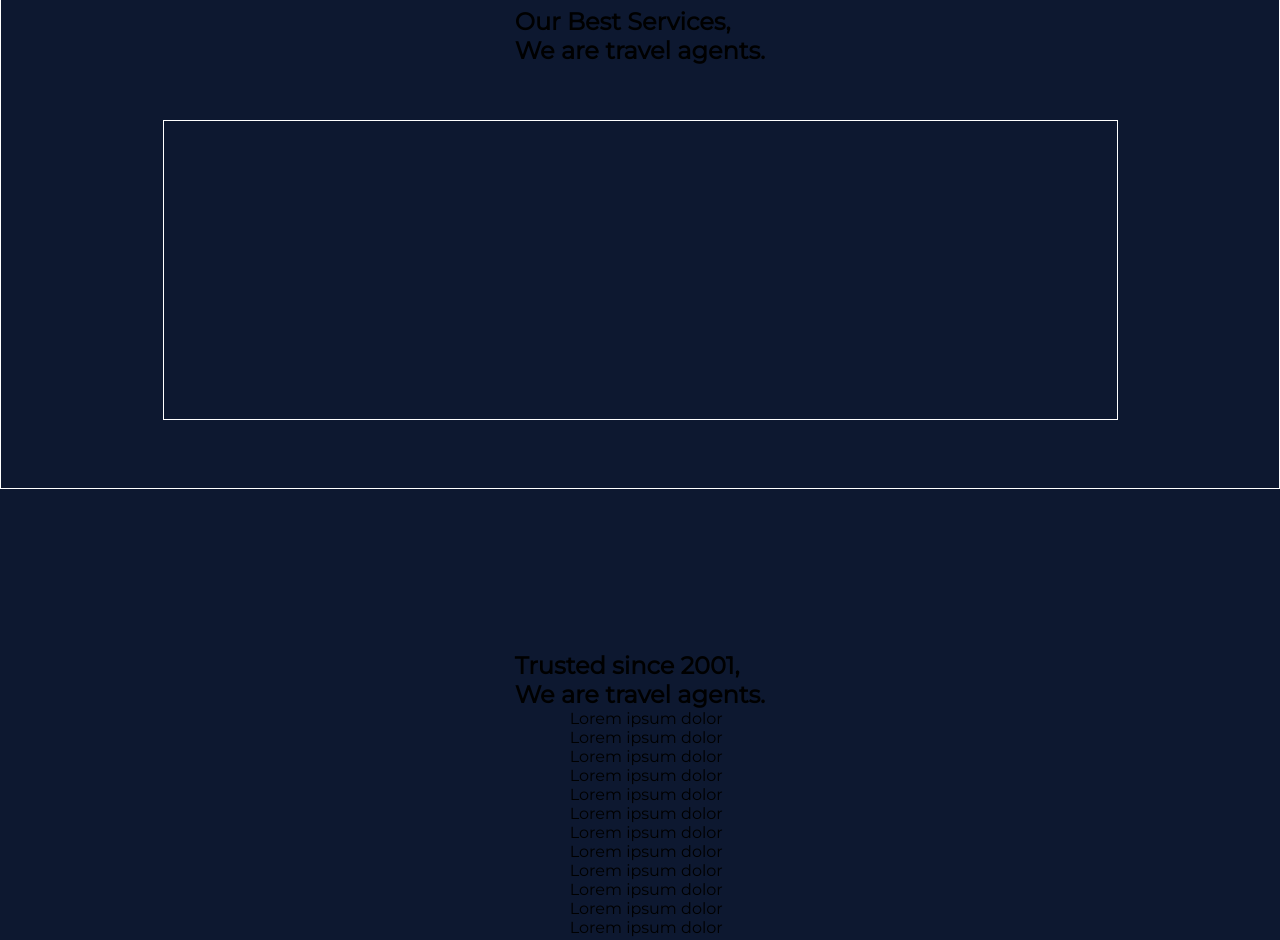
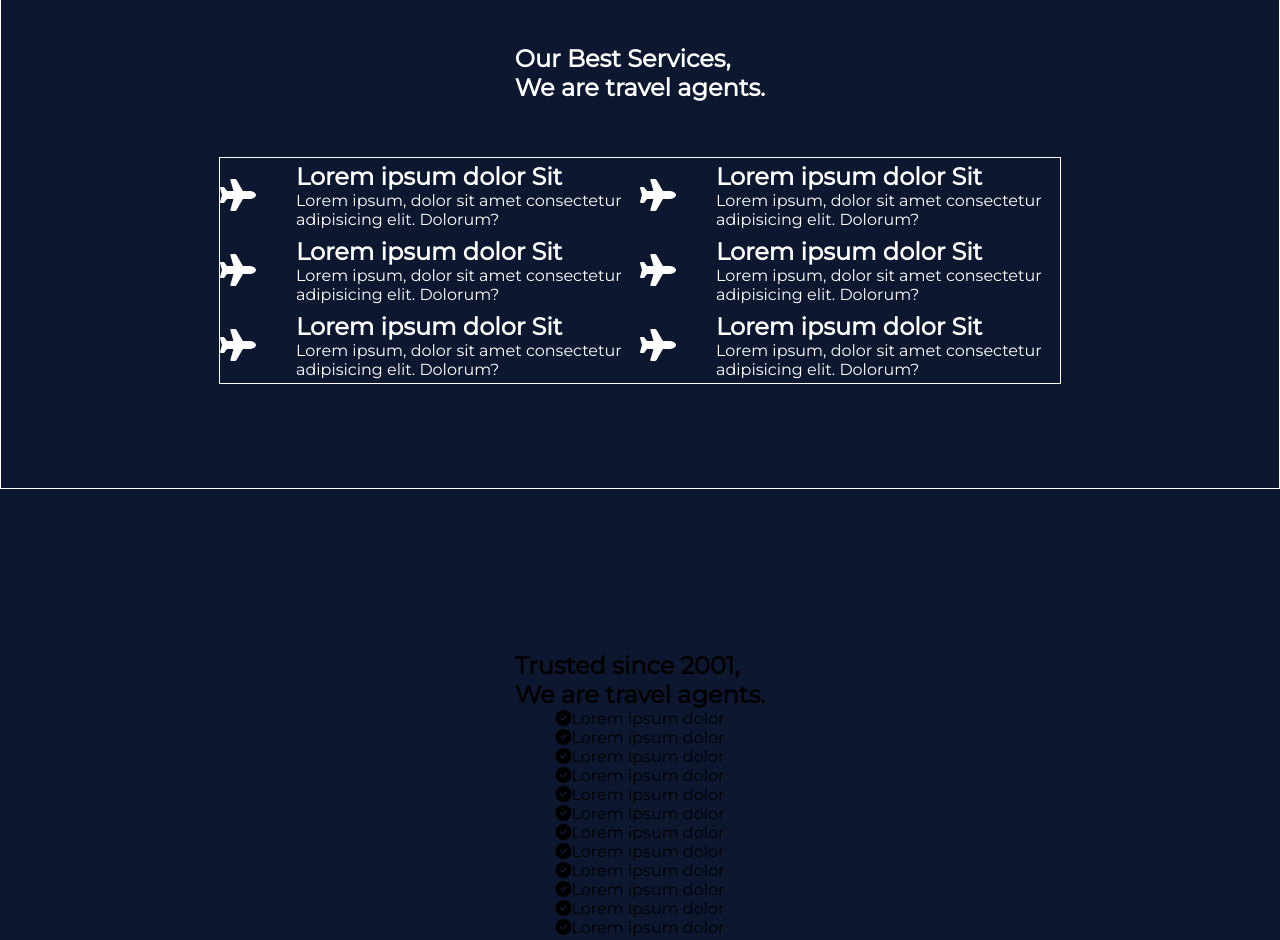
Before and after one commit to CcharlotteHh/booking_site, a plain HTML site: page index.html in a window 1280 px wide. Shown: the part 1500-2440 px from the top of the page. Drawn offline with Linux system fonts and the light colour scheme.

Commit message:
our best section added

```diff
--- a/css/style.css
+++ b/css/style.css
@@ -1,126 +1,150 @@
-*{
+* {
   margin: 0;
   padding: 0;
   box-sizing: border-box;
   font-family: "Montserrat";
 }
 
-ul{
+ul {
   list-style: none;
 }
 
-:root{
-    --yellow: hsl(52,84%,57%);
+:root {
+  --yellow: hsl(52, 84%, 57%);
 }
-body{
-    background-color:#ffffff;
+body {
+  background-color: #ffffff;
   height: 6600px;
-
-
 }
 
-#container{
+#container {
   height: 100%;
   width: 100%;
   max-width: 1280px;
   margin: 0 auto;
-    background-color: hsl(222,58%,12%);
-
+  background-color: hsl(222, 58%, 12%);
 }
 
-header{
+header {
   width: 100%;
   max-width: 1280px;
-    height:2%;
+  height: 2%;
   border: 1px solid white;
 }
 
-
-.landing-page{
+.landing-page {
   color: white;
   width: 100%;
   max-width: 1280px;
-    height:8.4%;
+  height: 8.4%;
   border: 1px solid white;
-    display:flex;
-    justify-content:center;
-    align-items:center;
-    flex-direction: column;
-}
-
-.find-hotels{
-    width: 100%;
-    max-width: 1280px;
-    height:4%;
-    background-color:var(--yellow);
-    display:flex;
+  display: flex;
   justify-content: center;
   align-items: center;
   flex-direction: column;
 }
 
-.find-hotels-form{
-    display:flex;
+.find-hotels {
+  width: 100%;
+  max-width: 1280px;
+  height: 4%;
+  background-color: var(--yellow);
+  display: flex;
+  justify-content: center;
+  align-items: center;
+  flex-direction: column;
+}
+
+.find-hotels-form {
+  display: flex;
   flex-direction: row;
 }
 
-.input-box{
-    display:flex;
+.input-box {
+  display: flex;
   flex-direction: column;
 }
 
-.article-1{
+.article-1 {
   width: 100%;
   max-width: 1280px;
-    height:7.4%;
+  height: 7.4%;
   background-color: #ffff;
-    display:flex;
+  display: flex;
 }
 
-.article-1-img{
-    width:50%;
+.article-1-img {
+  width: 50%;
 }
 
-.article-content{
-    width:50%;
+.article-content {
+  width: 50%;
 }
 
-.article-1-img img{
-    width:100%;
-    height:100%;
+.article-1-img img {
+  width: 100%;
+  height: 100%;
   object-fit: cover;
 }
 
-.our-best{
+.our-best {
   width: 100%;
   max-width: 1280px;
-    height:8.333%;
-    display:flex;
+  height: 8.333%;
+  display: flex;
   justify-content: center;
-    align-items:center;
+  align-items: center;
   flex-direction: column;
   border: 1px solid white;
+  color: #ffffff;
 }
-.services-list{
-    height: 300px;
-    width:955px;
+.our-best h1{
+    margin-bottom: 55px;
+}
+.our-best-list-container {
+  display: flex;
   border: 1px solid white;
-    margin-top:55px;
-
-
 }
 
-.trusted-since{
+.services-list-left {
+  height: 100%;
+  width: 50%;
+}
+
+.icon-best {
+  margin-right: 40px;
+}
+
+.services-list-right {
+  height: 100%;
+  width: 50%;
+}
+.our-best-icon-and-info {
+  display: flex;
+  flex-direction: row;
+  width: 420px;
+  height: 75px;
+  align-items: center;
+}
+
+.services-list {
+  height: 300px;
+  width: 955px;
+  border: 1px solid white;
+  margin-top: 55px;
+}
+
+.trusted-since {
   width: 100%;
   max-width: 1280px;
-    height:9.24%;
-    display:flex;
+  height: 9.24%;
+  display: flex;
   flex-direction: column;
   align-items: center;
   justify-content: center;
 }
 
-.card-container{
+.card-container {
   display: flex;
   flex-direction: row;
 }
--- a/index.html
+++ b/index.html
@@ -9,10 +9,7 @@
       href="https://fonts.googleapis.com/css?family=Montserrat&display=swap"
       rel="stylesheet"
     />
-    <link
-      rel="stylesheet"
-      href="https://cdnjs.cloudflare.com/ajax/libs/font-awesome/5.8.2/css/fontawesome.min.css"
-    />
+    <link rel="stylesheet" href="https://cdnjs.cloudflare.com/ajax/libs/font-awesome/6.1.1/css/all.min.css" integrity="sha512-KfkfwYDsLkIlwQp6LFnl8zNdLGxu9YAA1QvwINks4PhcElQSvqcyVLLD9aMhXd13uQjoXtEKNosOWaZqXgel0g==" crossorigin="anonymous" referrerpolicy="no-referrer" />
     <link rel="stylesheet" href="css/style.css" />
   </head>
   <body>
@@ -83,14 +80,59 @@
         </div>
 
         </article>
-        <section class="our-best">
+        <section class="our-best"> <!--our best section-->
             <h1>Our Best Services,<br>
                 We are travel agents.
             </h1>
-                <div class="services-list">
-
-                </div>
-        </section>
+            <div class="our-best-list-container">
+                <ul class="services-list-left">
+                    <li class="our-best-icon-and-info">
+                      <i class="fa-solid fa-plane fa-2xl icon-best"></i>
+                      <div class="our-best-info-container">
+                        <h2>Lorem ipsum dolor Sit</h2>
+                        <p>Lorem ipsum, dolor sit amet consectetur adipisicing elit. Dolorum?</p>
+                      </div>
+                    </li>
+                    <li class="our-best-icon-and-info">
+                      <i class="fa-solid fa-plane fa-2xl icon-best"></i>
+                      <div class="our-best-info-container">
+                        <h2>Lorem ipsum dolor Sit</h2>
+                        <p>Lorem ipsum, dolor sit amet consectetur adipisicing elit. Dolorum?</p>
+                      </div>
+                    </li>
+                    <li class="our-best-icon-and-info">
+                      <i class="fa-solid fa-plane fa-2xl icon-best"></i>
+                      <div class="our-best-info-container">
+                        <h2>Lorem ipsum dolor Sit</h2>
+                        <p>Lorem ipsum, dolor sit amet consectetur adipisicing elit. Dolorum?</p>
+                      </div>
+                    </li>
+                </ul>
+                <ul class="services-list-right">
+                  <li class="our-best-icon-and-info">
+                    <i class="fa-solid fa-plane fa-2xl icon-best"></i>
+                    <div class="our-best-info-container">
+                      <h2>Lorem ipsum dolor Sit</h2>
+                      <p>Lorem ipsum, dolor sit amet consectetur adipisicing elit. Dolorum?</p>
+                    </div>
+                  </li>
+                  <li class="our-best-icon-and-info">
+                    <i class="fa-solid fa-plane fa-2xl icon-best"></i>
+                    <div class="our-best-info-container">
+                      <h2>Lorem ipsum dolor Sit</h2>
+                      <p>Lorem ipsum, dolor sit amet consectetur adipisicing elit. Dolorum?</p>
+                    </div>
+                  </li>
+                  <li class="our-best-icon-and-info">
+                    <i class="fa-solid fa-plane fa-2xl icon-best"></i>
+                    <div class="our-best-info-container">
+                      <h2>Lorem ipsum dolor Sit</h2>
+                      <p>Lorem ipsum, dolor sit amet consectetur adipisicing elit. Dolorum?</p>
+                    </div>
+                  </li>
+              </ul>
+              </div>
+        </section> <!--/our best section-->
         <section class="trusted-since">
             <h1>Trusted since 2001,<br>
                 We are travel agents.
```
Lines whose indentation alone changed are shown as unchanged.
